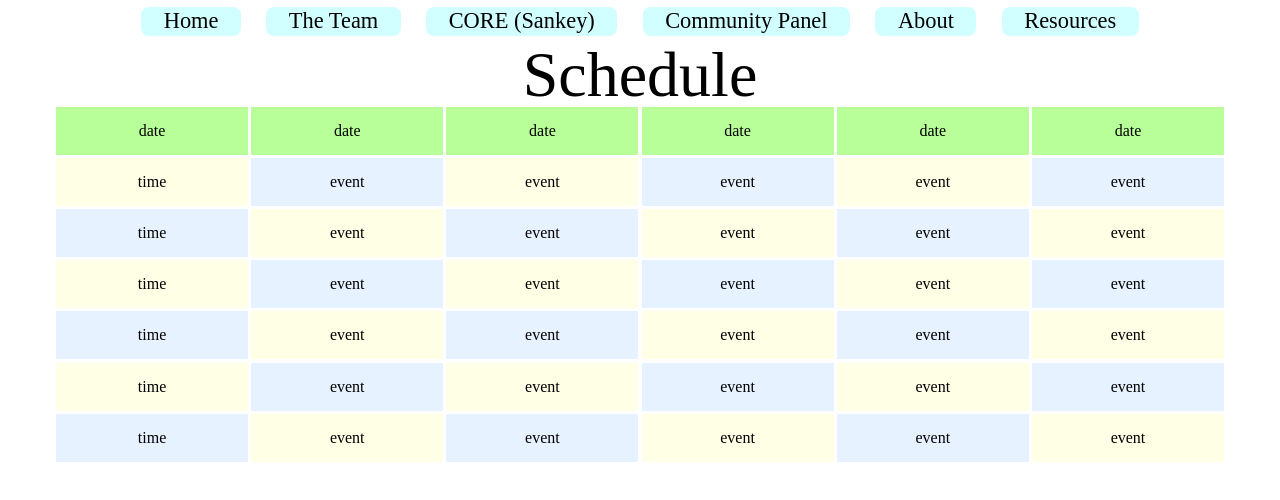
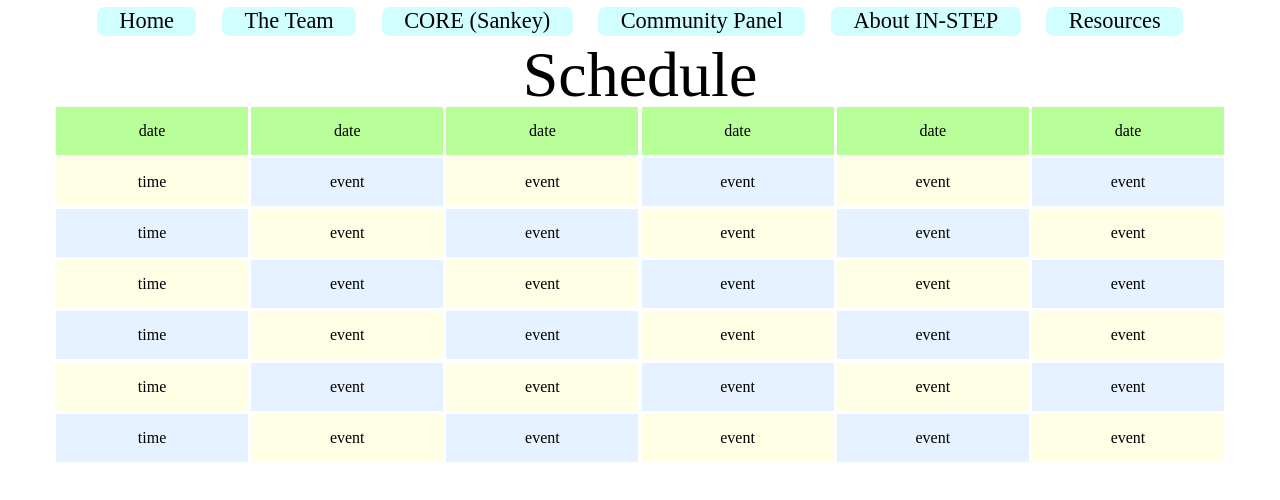
Before and after one commit to zsierzega/IN-STEP, a plain HTML site: page schedules/index.html in a window 1280 px wide. Drawn offline with Linux system fonts and the light colour scheme.

Commit message:
fix spelling

```diff
--- a/schedules/index.html
+++ b/schedules/index.html
@@ -15,7 +15,7 @@
    <div class="banner_tabs"><a href = "../people/index.html" class="banner_link">The Team</a></div>
    <div class="banner_tabs"><a href = "./people/index.html" class="banner_link">CORE (Sankey)</a></div>
    <div class="banner_tabs"><a href = "./people/index.html" class="banner_link">Community Panel</a></div>
-   <div class="banner_tabs"><a href = "../about/index.html" class="banner_link">About</a></div>
+   <div class="banner_tabs"><a href = "../about/index.html" class="banner_link">About IN-STEP</a></div>
    <div class="banner_tabs"><a href = "./people/index.html" class="banner_link">Resources</a></div>
 </nav>
 
```
